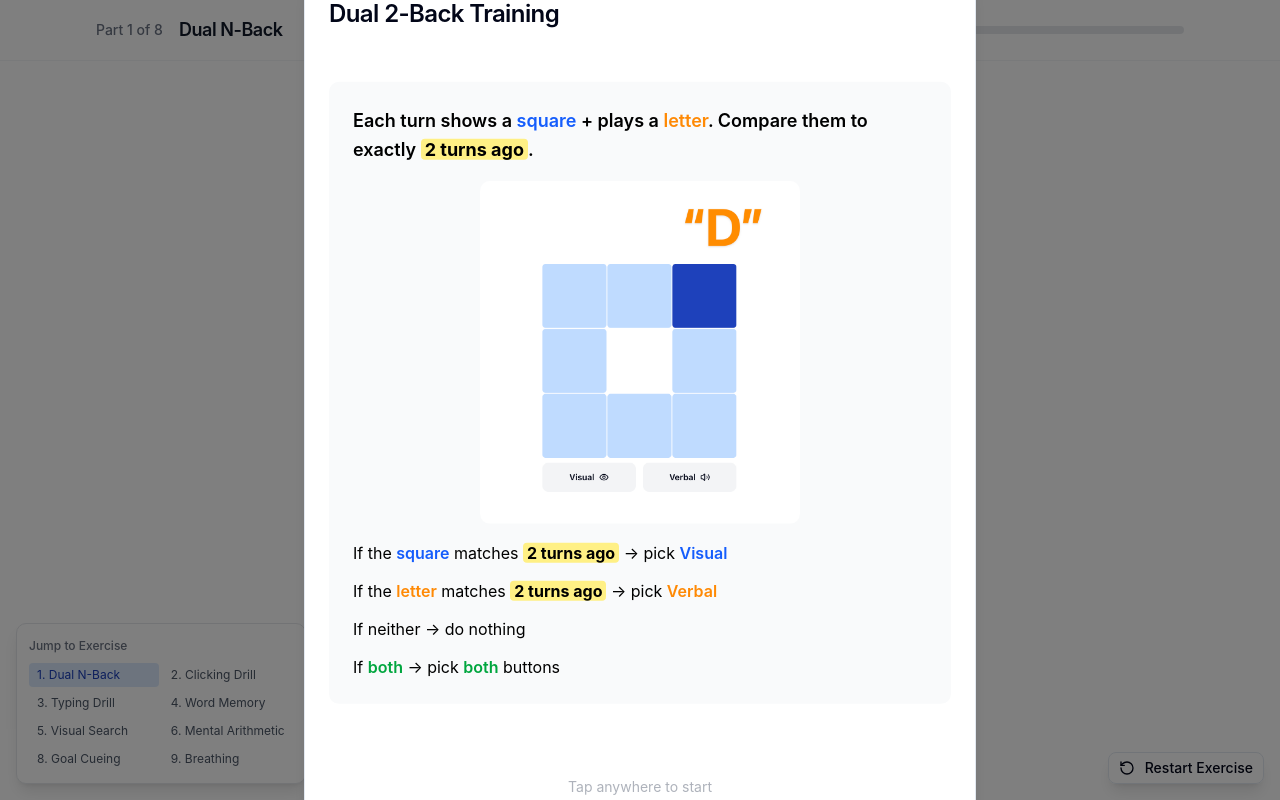
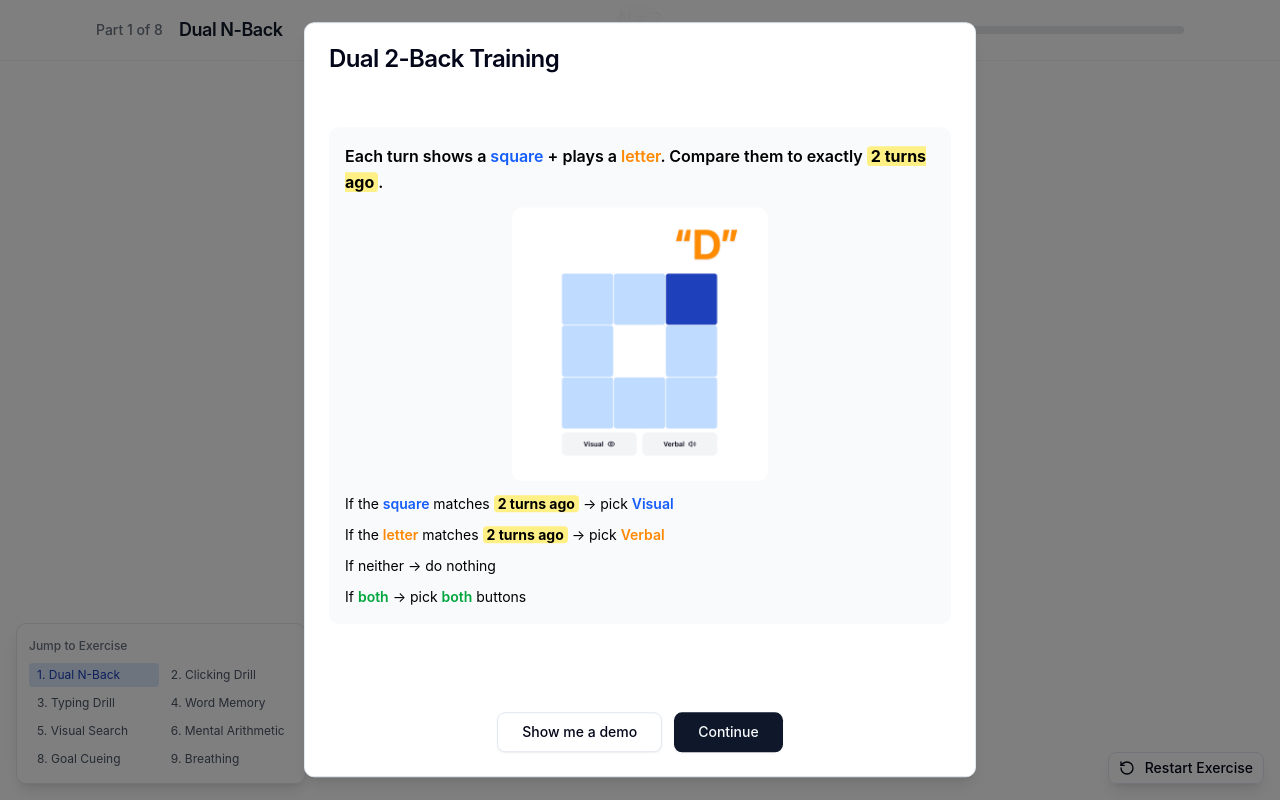
Before and after one commit to panieldark/wake, a Next.js app: page / in a window 1280 px wide. Both pictures are taken after a click on the button "Get started". Built offline with nearby package versions, Linux system fonts and the light colour scheme.

Commit message:
show me demo option

```diff
--- a/src/components/exercises/DualNBack.tsx
+++ b/src/components/exercises/DualNBack.tsx
@@ -765,6 +765,13 @@ export default function DualNBack({ onComplete }: DualNBackProps) {
     startGame();
   };
 
+  const handleDemoFromDialog = () => {
+    setShowDialog(false);
+    setDemoMode(true);
+    setCountdown(3); // Set countdown immediately to prevent flash
+    startGame();
+  };
+
   const handleRestart = () => {
     console.log("=== RESTART CLICKED ===");
 
@@ -854,10 +861,10 @@ export default function DualNBack({ onComplete }: DualNBackProps) {
         description={``}
         title={`Dual ${N}-Back Training`}
         instructions={
-          <div className="p-6 bg-gray-50 rounded-lg">
-            <p className="text-lg font-semibold text-black mb-4">Each turn shows a <span className="text-blue-600">square</span> + plays a <span className="text-orange-400">letter</span>. Compare them to exactly <span className="font-bold text-black bg-yellow-200 px-1 rounded">{N} turns ago</span>.</p>
-            <img src="/instructions/dualnback.png" alt="Dual N-Back Instructions" className="w-80 max-w-xs mx-auto mb-4 rounded-lg" />
-            <div className="space-y-3 text-base">
+          <div className="p-4 bg-gray-50 rounded-lg">
+            <p className="text-base font-semibold text-black mb-3">Each turn shows a <span className="text-blue-600">square</span> + plays a <span className="text-orange-400">letter</span>. Compare them to exactly <span className="font-bold text-black bg-yellow-200 px-1 rounded">{N} turns ago</span>.</p>
+            <img src="/instructions/dualnback.png" alt="Dual N-Back Instructions" className="w-64 max-w-xs mx-auto mb-3 rounded-lg" />
+            <div className="space-y-2 text-sm">
               <p className="text-black">If the <span className="text-blue-600 font-semibold">square</span> matches <span className="font-bold text-black bg-yellow-200 px-1 rounded">{N} turns ago</span> → pick <span className="text-blue-600 font-semibold">Visual</span></p>
               <p className="text-black">If the <span className="text-orange-400 font-semibold">letter</span> matches <span className="font-bold text-black bg-yellow-200 px-1 rounded">{N} turns ago</span> → pick <span className="text-orange-400 font-semibold">Verbal</span></p>
               <p className="text-black">If neither → do nothing</p>
@@ -866,6 +873,24 @@ export default function DualNBack({ onComplete }: DualNBackProps) {
           </div>
         }
         onStart={handleStartFromDialog}
+        disableClickAnywhere={true}
+        additionalButtons={
+          <div className="flex gap-3">
+            <Button
+              onClick={handleDemoFromDialog}
+              variant="outline"
+              size="lg"
+            >
+              Show me a demo
+            </Button>
+            <Button
+              onClick={handleStartFromDialog}
+              size="lg"
+            >
+              Continue
+            </Button>
+          </div>
+        }
       />
 
       {/* Results/Completion Screen - handles both demo and real game */}
```
